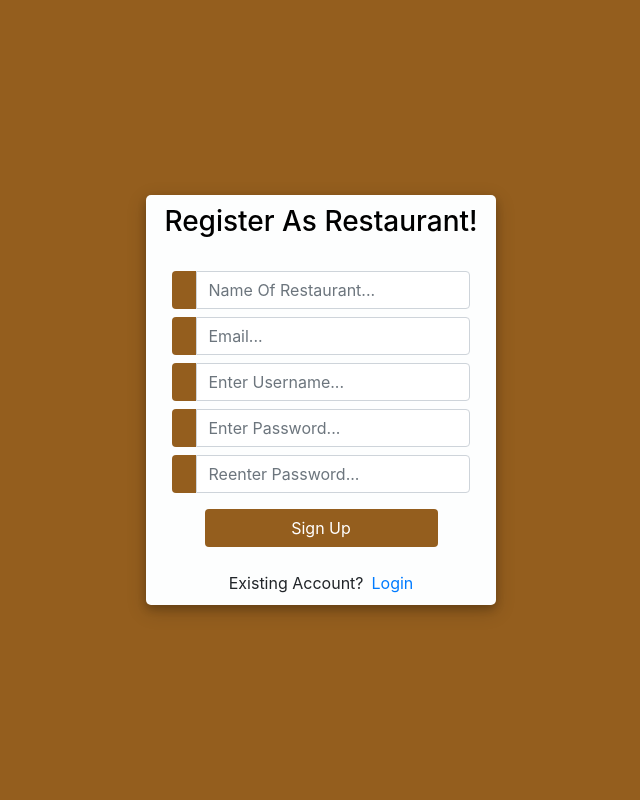
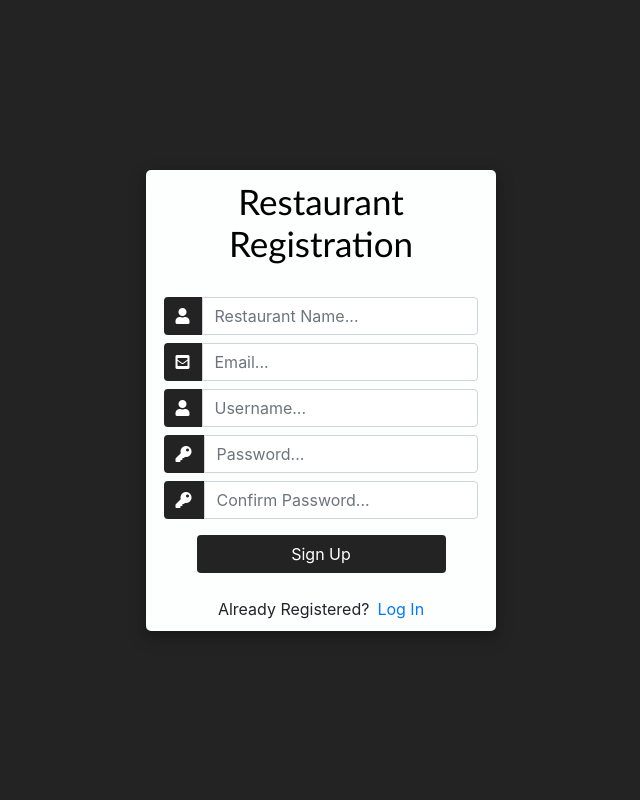
Before and after one commit to gcivil-nyu-org/Team_Team5_CS-GY-6063-Fall2021, a Django app: template food_redistribution/accounts/templates/accounts/restuarant_register.html in a window 1280 px wide. Shown: the whole page, without its empty margins (319-959 px from the left). Run offline with Django 3.2, Linux system fonts and the light colour scheme; the template is opened without the code that fills it, so the values that code supplies are empty, except form fields; form fields are guessed from the names that the template uses; some libraries are stand-ins or nearby versions.

Commit message:
More HTML layout changes

```diff
--- a/food_redistribution/accounts/templates/accounts/restuarant_register.html
+++ b/food_redistribution/accounts/templates/accounts/restuarant_register.html
@@ -5,15 +5,17 @@
 	<title>Register As Restaurant</title>
 	<link rel="stylesheet" href="https://stackpath.bootstrapcdn.com/bootstrap/4.1.3/css/bootstrap.min.css" integrity="sha384-MCw98/SFnGE8fJT3GXwEOngsV7Zt27NXFoaoApmYm81iuXoPkFOJwJ8ERdknLPMO" crossorigin="anonymous">
 	<script src="https://ajax.googleapis.com/ajax/libs/jquery/3.3.1/jquery.min.js"></script>
+	<link rel="stylesheet" href="https://use.fontawesome.com/releases/v5.6.1/css/all.css" integrity="sha384-gfdkjb5BdAXd+lj+gudLWI+BXq4IuLW5IT+brZEZsLFm++aCMlF1V92rMkPaX4PP" crossorigin="anonymous">
 
 
 	<style>
+	h3 {text-align: center;}
 		body,
 		html {
 			margin: 0;
 			padding: 0;
 			height: 100%;
-			background: #945e1e !important;
+			background: #232323 !important;
 		}
 		.user_card {
 			width: 350px;
@@ -41,7 +43,7 @@
 		}
 		.login_btn {
 			width: 100%;
-			background: #945e1e !important;
+			background: #232323 !important;
 			color: white !important;
 		}
 		.login_btn:focus {
@@ -52,7 +54,7 @@
 			padding: 0 2rem;
 		}
 		.input-group-text {
-			background: #945e1e !important;
+			background: #232323 !important;
 			color: white !important;
 			border: 0 !important;
 			border-radius: 0.25rem 0 0 0.25rem !important;
@@ -71,7 +73,7 @@
 		<div class="d-flex justify-content-center h-100">
 			<div class="user_card">
 				<div class="d-flex justify-content-center">
-					<h3 style="color:black;"id="form-title">Register As Restaurant!</h3>
+					<h3 style="color:black;font-family:Optima;font-size:35px;"id="form-title">Restaurant Registration</h3>
 				</div>
 				<div class="d-flex justify-content-center form_container">
 
@@ -79,19 +81,19 @@
 						{% csrf_token %}
 						<div class="input-group mb-2">
 							<div class="input-group-append">
-								<span class="input-group-text"><i class="fas fa-key"></i></span>
+								<span class="input-group-text"><i class="fas fa-user"></i></span>
 							</div>
 							{{form.name_of_restaurant}}
 						</div>
 						<div class="input-group mb-2">
 							<div class="input-group-append">
-								<span class="input-group-text"><i class="fas fa-key"></i></span>
+								<span class="input-group-text"><i class="fas fa-envelope-square"></i></span>
 							</div>
 							{{form.email}}
 						</div>
 						<div class="input-group mb-2">
 							<div class="input-group-append">
-								<span class="input-group-text"><i class="fas fa-key"></i></span>
+								<span class="input-group-text"><i class="fas fa-user"></i></span>
 							</div>
 							{{form.username}}
 						</div>
@@ -121,7 +123,7 @@
 
 				<div class="mt-4">
 					<div class="d-flex justify-content-center links">
-						Existing Account? <a href="{% url 'login' %}" class="ml-2">Login</a>
+						Already Registered? <a href="{% url 'login' %}" class="ml-2">Log In</a>
 					</div>
 				</div>
 			</div>
@@ -132,11 +134,11 @@
 
 		//Query All input fields
 		var form_fields = document.getElementsByTagName('input')
-		form_fields[1].placeholder='Name Of Restaurant...';
+		form_fields[1].placeholder='Restaurant Name...';
 		form_fields[2].placeholder='Email...';
-		form_fields[3].placeholder='Enter Username...';
-		form_fields[4].placeholder='Enter Password...';
-		form_fields[5].placeholder='Reenter Password...';
+		form_fields[3].placeholder='Username...';
+		form_fields[4].placeholder='Password...';
+		form_fields[5].placeholder='Confirm Password...';
 
 
 		for (var field in form_fields){
```
Also changed, not shown: food_redistribution/accounts/templates/accounts/food_redistributor_register.html (+12 -9 lines), food_redistribution/accounts/templates/accounts/login.html (+8 -5 lines), food_redistribution/db.sqlite3.
